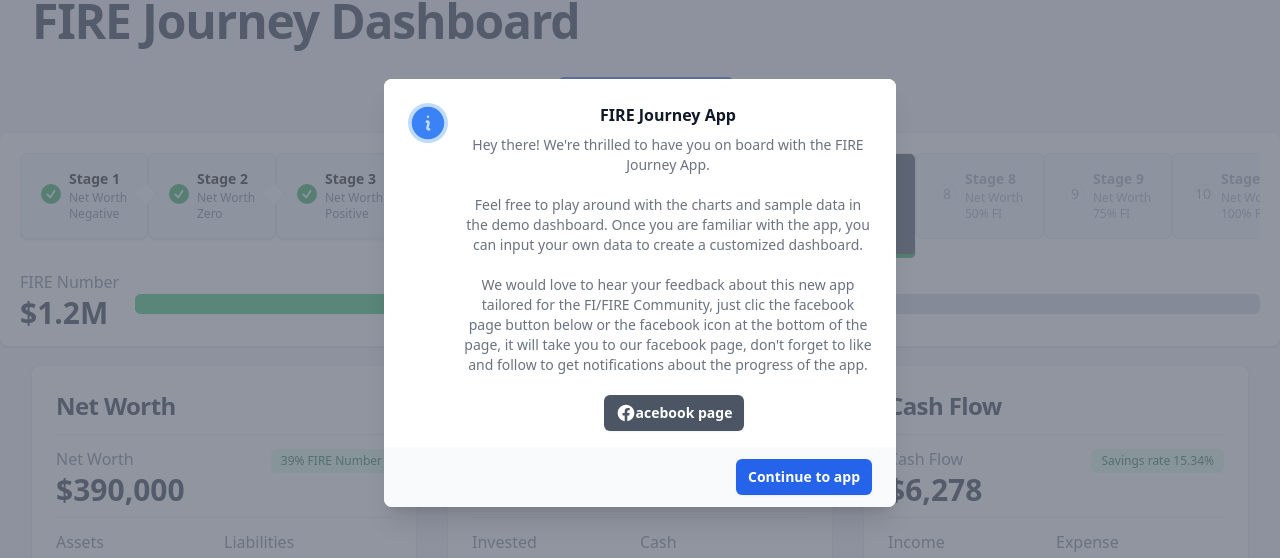
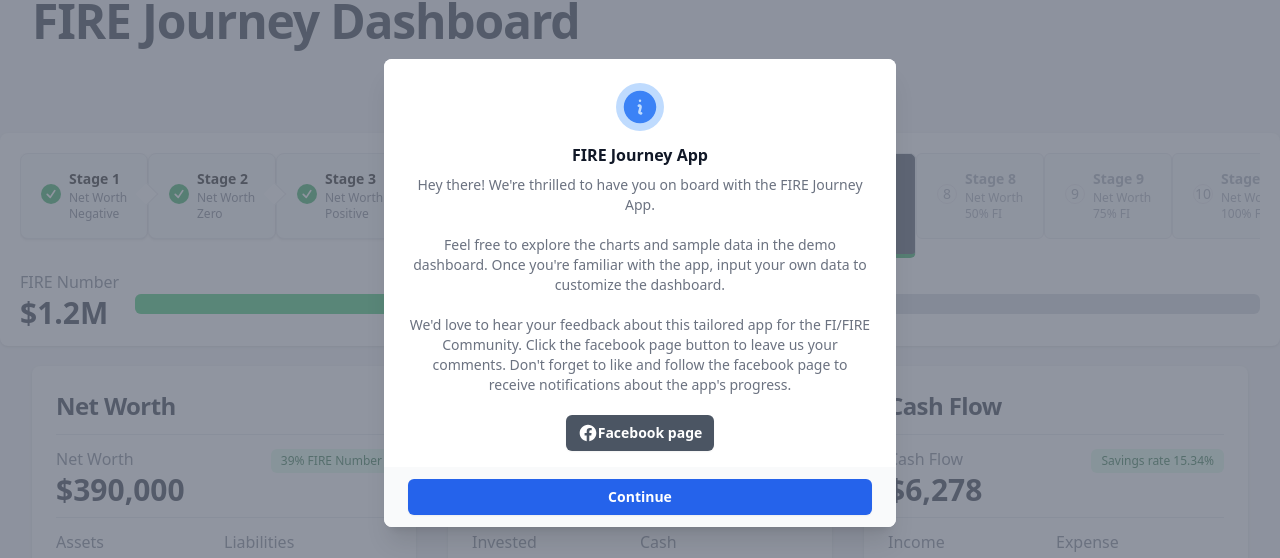
Before and after one commit to arielabadn/firejourney-frontend, a React (Vite) app: page /dashboard in a window 1280 px wide. Shown: the part 107-665 px from the top of the page. Built offline with nearby package versions, Linux system fonts and the light colour scheme; no server answers.

Commit message:
add update dashboard functionality

```diff
--- a/src/components/Dashboard/NetWorth.jsx
+++ b/src/components/Dashboard/NetWorth.jsx
@@ -9,7 +9,7 @@ function NetWorth(props) {
   const netWorth_data = props.userData.netWorth != null ? [0, 0, 0, 0, props.userData.netWorth] : [155000, 175000, 270000, 300000, 390000]
   const netWorth = netWorth_data.slice(-1);
   const fireNumber = props.userData.fireNumber ? props.userData.fireNumber : 1000000;
-  const fiPercentage = props.userData.fiPercentage ? props.userData.fiPercentage : (netWorth / fireNumber) * 100;
+  const fiPercentage = props.userData.fiPercentage ? props.userData.fiPercentage : Math.round((netWorth / fireNumber) * 100);
   const currencyFormatOptions = {
     style: "currency",
     currency: "USD",
--- a/src/components/overlays/Disclaimer.jsx
+++ b/src/components/overlays/Disclaimer.jsx
@@ -38,11 +38,11 @@ function Disclaimer(props) {
             >
               <Dialog.Panel className="relative transform overflow-hidden rounded-lg bg-white text-left shadow-xl transition-all sm:my-8 sm:w-full sm:max-w-lg">
                 <div className="bg-white px-4 pb-4 pt-5 sm:p-6 sm:pb-4">
+                  <div className="mx-auto flex h-12 w-12 flex-shrink-0 items-center justify-center rounded-full bg-yellow-200 h-10 w-10 xl:mb-3">
+                    <InformationCircleIcon className="h-10 w-10 text-yellow-500" aria-hidden="true" />
+                  </div>
                   <div className="sm:flex sm:items-start">
-                    <div className="mx-auto flex h-12 w-12 flex-shrink-0 items-center justify-center rounded-full bg-yellow-200 sm:mx-0 sm:h-10 sm:w-10">
-                      <InformationCircleIcon className="h-10 w-10 text-yellow-500" aria-hidden="true" />
-                    </div>
-                    <div className="mt-3 text-center sm:ml-4 sm:mt-0">
+                    <div className="mt-3 text-center sm:mt-0">
                       <Dialog.Title as="h3" className="text-base font-semibold leading-6 text-gray-900">
                         FIRE Journey App
                       </Dialog.Title>
@@ -58,7 +58,7 @@ function Disclaimer(props) {
                 <div className="bg-gray-50 px-4 py-3 sm:flex sm:flex-row-reverse sm:px-6">
                   <button
                     type="button"
-                    className="inline-flex w-full justify-center rounded-md bg-blue-600 px-3 py-2 text-sm font-semibold text-white shadow-sm hover:bg-blue-500 sm:ml-3 sm:w-auto"
+                    className="inline-flex w-full justify-center rounded-md bg-blue-600 px-3 py-2 text-sm font-semibold text-white shadow-sm hover:bg-blue-500"
                     onClick={() => {
                       setOpen(false);
                       props.setShowForm(true);
--- a/src/components/overlays/Welcome.jsx
+++ b/src/components/overlays/Welcome.jsx
@@ -38,45 +38,45 @@ function Welcome() {
             >
               <Dialog.Panel className="relative transform overflow-hidden rounded-lg bg-white text-left shadow-xl transition-all sm:my-8 sm:w-full sm:max-w-lg">
                 <div className="bg-white px-4 pb-4 pt-5 sm:p-6 sm:pb-4">
+                  <div className="mx-auto flex h-12 w-12 flex-shrink-0 items-center justify-center rounded-full bg-blue-200 h-10 w-10 xl:mb-3">
+                    <InformationCircleIcon className="h-10 w-10 text-blue-500" aria-hidden="true" />
+                  </div>
                   <div className="sm:flex sm:items-start">
-                    <div className="mx-auto flex h-12 w-12 flex-shrink-0 items-center justify-center rounded-full bg-blue-200 sm:mx-0 sm:h-10 sm:w-10">
-                      <InformationCircleIcon className="h-10 w-10 text-blue-500" aria-hidden="true" />
-                    </div>
-                    <div className="mt-3 text-center sm:ml-4 sm:mt-0">
+                    <div className="mt-3 text-center sm:mt-0">
                       <Dialog.Title as="h3" className="text-base font-semibold leading-6 text-gray-900">
                         FIRE Journey App
                       </Dialog.Title>
                       <div className="mt-2">
                         <p className="text-sm text-gray-500">
                           Hey there! We're thrilled to have you on board with the FIRE Journey App. <br/><br/>
-                          Feel free to play around with the charts and sample data in the demo dashboard.
-                          Once you are familiar with the app, you can input your own data to create a customized dashboard.<br/><br/>
-                          We would love to hear your feedback about this new app tailored for the FI/FIRE Community,
-                          just clic the facebook page button below or the facebook icon at the bottom of the page,
-                          it will take you to our facebook page, don't forget to like and follow to get notifications about the progress of the app.<br/><br/>
-                          <a href="https://www.facebook.com/firejourneyapp" target="_blank" className="inline-flex w-auto justify-center rounded-md bg-gray-600 px-3 py-2 text-sm font-semibold text-white shadow-sm hover:bg-gray-500 sm:ml-3 sm:w-auto focus:outline-none">
+                          Feel free to explore the charts and sample data in the demo dashboard.
+                          Once you're familiar with the app, input your own data to customize the dashboard.<br/><br/>
+                          We'd love to hear your feedback about this tailored app for the FI/FIRE Community.
+                          Click the facebook page button to leave us your comments.
+                          Don't forget to like and follow the facebook page to receive notifications about the app's progress.<br/><br/>
+                          <a href="https://www.facebook.com/firejourneyapp" target="_blank" className="inline-flex w-auto justify-center rounded-md bg-gray-600 px-3 py-2 text-sm font-semibold text-white shadow-sm hover:bg-gray-500 focus:outline-none">
                             <svg className="h-5 w-5" fill="currentColor" viewBox="0 0 24 24" aria-hidden="true">
                                 <path fillRule="evenodd"
                                   d="M22 12c0-5.523-4.477-10-10-10S2 6.477 2 12c0 4.991 3.657 9.128 8.438 9.878v-6.987h-2.54V12h2.54V9.797c0-2.506 1.492-3.89 3.777-3.89 1.094 0 2.238.195 2.238.195v2.46h-1.26c-1.243 0-1.63.771-1.63 1.562V12h2.773l-.443 2.89h-2.33v6.988C18.343 21.128 22 16.991 22 12z"
                                   clipRule="evenodd"></path>
                             </svg>
-                            acebook page
+                            Facebook page
                           </a>
                         </p>
                       </div>
                     </div>
                   </div>
                 </div>
-                <div className="bg-gray-50 px-4 py-3 sm:flex sm:flex-row-reverse sm:px-6">
+                <div className="bg-gray-50 px-4 py-3 flex flex-row-reverse px-6">
                   <button
                     type="button"
-                    className="inline-flex w-full justify-center rounded-md bg-blue-600 px-3 py-2 text-sm font-semibold text-white shadow-sm hover:bg-blue-500 sm:ml-3 sm:w-auto focus:outline-none"
+                    className="inline-flex w-full justify-center rounded-md bg-blue-600 px-3 py-2 text-sm font-semibold text-white shadow-sm hover:bg-blue-500 focus:outline-none"
                     onClick={() => {
                       setOpen(false);
                     }}
                     ref={buttonRef}
                   >
-                    Continue to app
+                    Continue
                   </button>
                 </div>
               </Dialog.Panel>
--- a/src/pages/Dashboard.jsx
+++ b/src/pages/Dashboard.jsx
@@ -97,7 +97,7 @@ function Dashboard() {
       { showForm ?
         <>
           <Disclaimer setShowForm={setShowForm} />
-          <UserDashboardDataForm user={user} showForm={showForm} setShowForm={setShowForm} setUserData={setUserData} setShowDashboard={setShowDashboard}/>
+          <UserDashboardDataForm user={user} userData={userData} showForm={showForm} setShowForm={setShowForm} setUserData={setUserData} setShowDashboard={setShowDashboard}/>
         </>
         : <></>
       }
@@ -115,15 +115,26 @@ function Dashboard() {
           </button> */}
         </div>
         :
-        <div className="mx-auto max-w-7xl pt-4">
+        <>
+          <div className="pt-4 text-center">
             <button
               type="button"
-            className="inline-flex w-full justify-center rounded-md bg-blue-600 px-3 py-2 text-sm font-semibold text-white shadow-sm hover:bg-blue-500 sm:ml-3 sm:w-auto"
+              className="w-full rounded-md bg-blue-600 px-3 py-2 text-sm font-semibold text-white shadow-sm hover:bg-blue-500 sm:w-48"
               onClick={() => {window.location.reload(false);}}
             >
               Start over
             </button>
           </div>
+          <div className="pt-2 text-center">
+            <button
+              type="button"
+              className="w-full rounded-md bg-blue-600 px-3 py-2 text-sm font-semibold text-white shadow-sm hover:bg-blue-500 sm:w-48"
+              onClick={() => {setShowForm(true);}}
+            >
+              Update data
+            </button>
+          </div>
+        </>
       }
     </>
   );
```
Also changed, not shown: src/components/overlays/UserDashboardDataForm.jsx (+27 -9 lines). Lines whose indentation alone changed are shown as unchanged.
